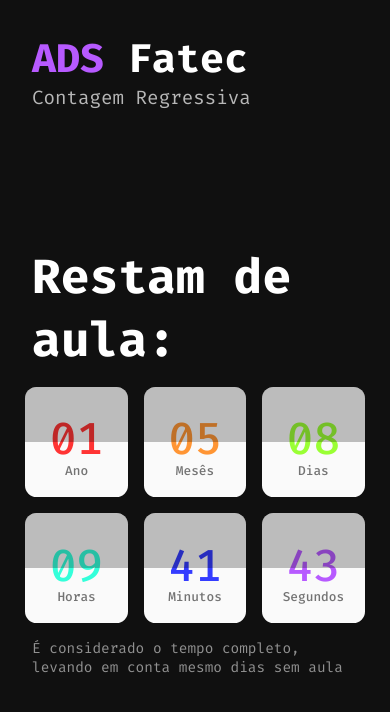
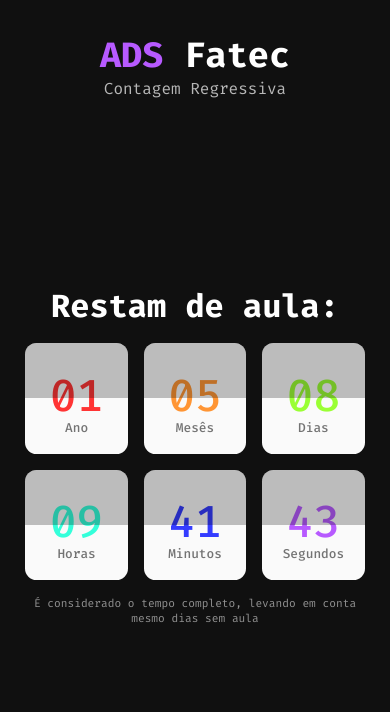
Before and after one commit to SadS4ndWiCh/college-progress, a Next.js app: page / in a window 390 px wide. Shown: the top 712 px of the page. Built offline with nearby package versions, Linux system fonts and the light colour scheme.

Commit message:
feat: responsive

```diff
--- a/src/styles/pages/Home.module.scss
+++ b/src/styles/pages/Home.module.scss
@@ -1,4 +1,5 @@
 @import '../variables';
+@import '../mixins';
 
 .container {
   display: flex;
@@ -54,4 +55,60 @@
       color: $discrete-text;
     }
   }
+
+  @include tablet {
+    text-align: center;
+
+    header {
+      justify-content: center;
+    }
+
+    main {
+      h2 {
+        font-size: 2.3em;
+      }
+    }
+  }
+
+  @include mobile-large {
+    header {
+      h1 {
+        font-size: 2.2em;
+      }
+
+      p {
+        font-size: 1em;
+      }
+    }
+
+    main {
+      h2 {
+        font-size: 2em;
+      }
+
+      small {
+        font-size: .7em;
+      }
+    }
+  }
+
+  @include mobile-medium {
+    main {
+      h2 {
+        font-size: 1.7em;
+      }
+
+      small {
+        font-size: .6em;
+      }
+    }
+  }
+
+  @include mobile-small {
+    main {
+      h2 {
+        font-size: 1.5em;
+      }
+    }
+  }
 }
```
